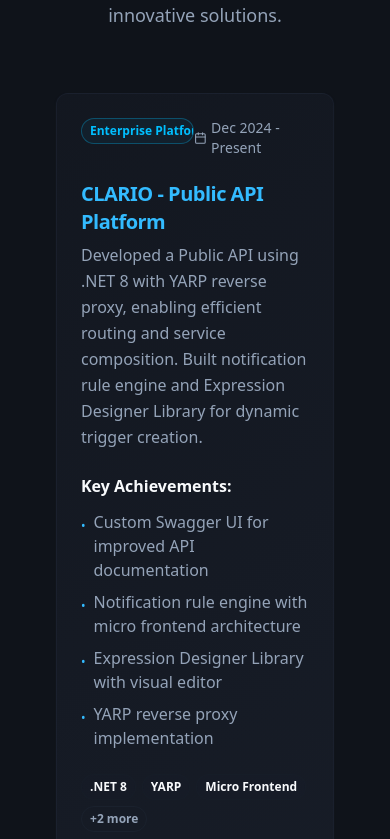
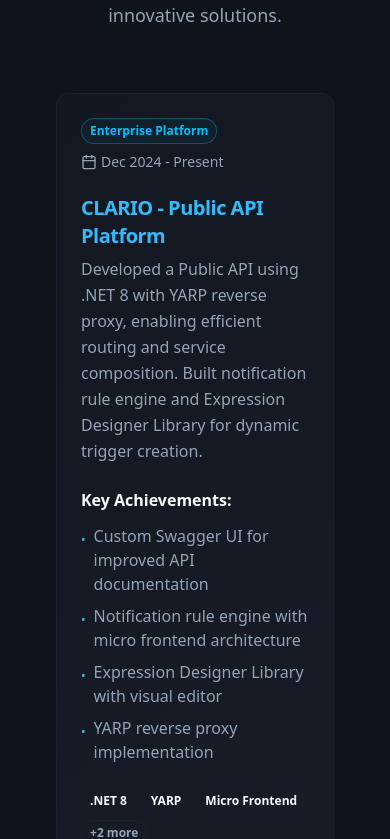
Before and after one commit to devendramilmile121/portfolio, a React (Vite) app: page / in a window 390 px wide. Shown: the part 5407-6246 px from the top of the page. Built offline with nearby package versions, Linux system fonts and the light colour scheme.

Commit message:
Fix project chips layout
Adjusted the layout for project chips on mobile view to display in a single row with the date positioned below, improving readability for "Enterprise Application" and similar entries.

```diff
--- a/src/components/Projects.tsx
+++ b/src/components/Projects.tsx
@@ -83,8 +83,8 @@ export const Projects = () => {
               style={{ animationDelay: `${index * 150}ms` }}
             >
               <CardHeader>
-                <div className="flex justify-between items-start mb-4">
-                  <Badge variant="outline" className="border-accent/30 text-accent bg-accent/5 text-xs px-2 py-1 max-w-[120px] truncate">
+                <div className="flex flex-col sm:flex-row sm:justify-between sm:items-start gap-2 sm:gap-0 mb-4">
+                  <Badge variant="outline" className="border-accent/30 text-accent bg-accent/5 text-xs px-2 py-1 w-fit">
                     {project.type}
                   </Badge>
                   <div className="flex items-center gap-1 text-sm text-muted-foreground">
```
